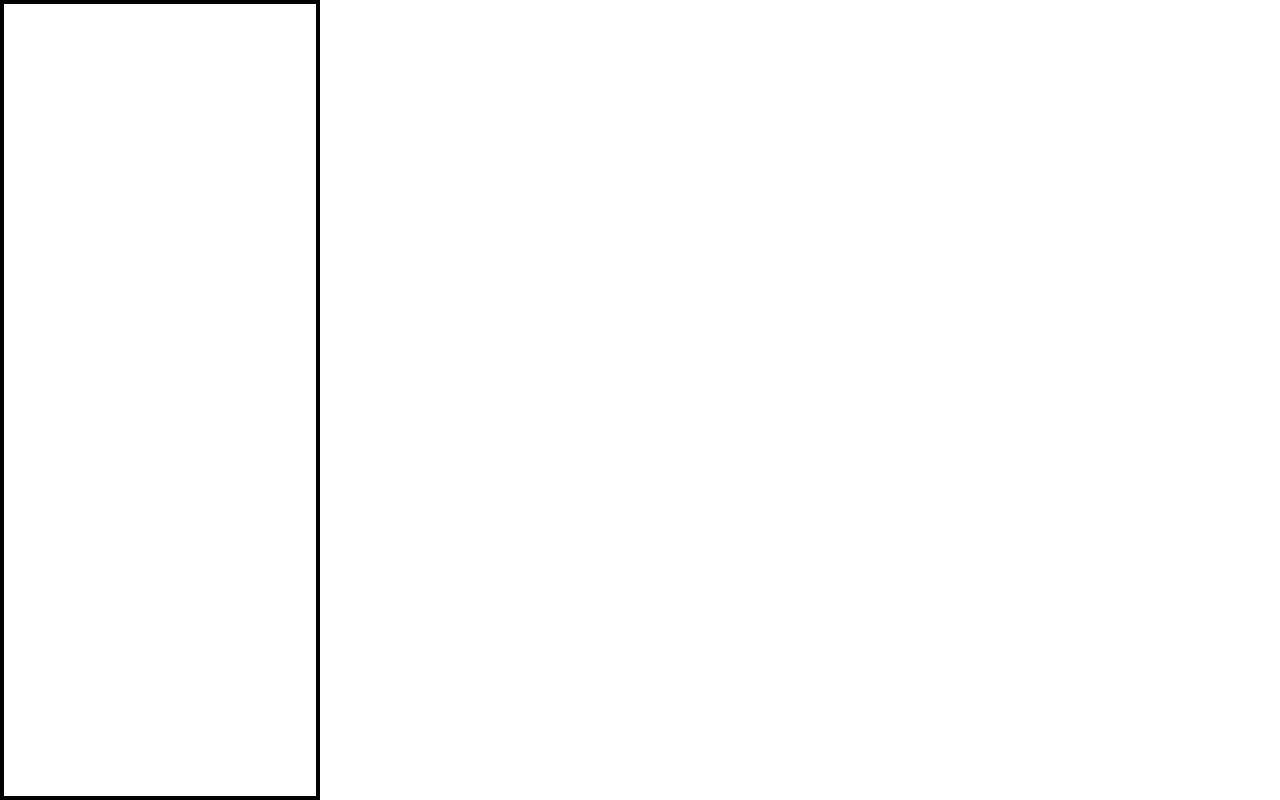
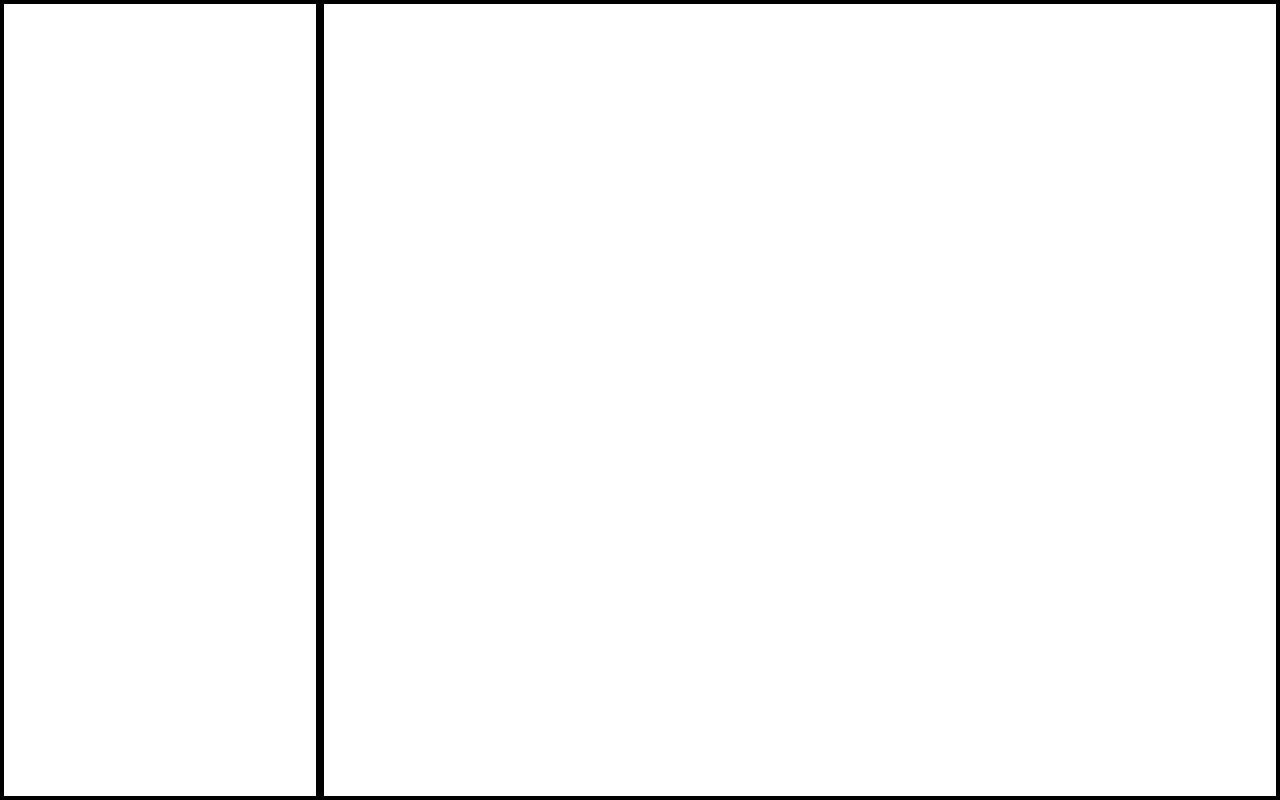
Before and after one commit to athomson1711/react-punk-api, a React (Create React App) app: page / in a window 1280 px wide. Built offline with nearby package versions, Linux system fonts and the light colour scheme.

Commit message:
main area created

```diff
--- a/src/App.jsx
+++ b/src/App.jsx
@@ -5,7 +5,12 @@ import NavBar from "./components/NavBar";
 const App = () => {
   return (
     <>
+    <main className={styles.main}>
     <NavBar />
+    <div className={styles.cardArea}>
+
+    </div>
+    </main>
     </>
   );
 }
--- a/src/App.module.scss
+++ b/src/App.module.scss
@@ -0,0 +1,10 @@
+.main{
+    display: flex;
+    flex-direction: row;
+}
+
+.cardArea{
+    border: solid 4px black;
+    width: 75vw;
+    height: 100vh;
+}
```
